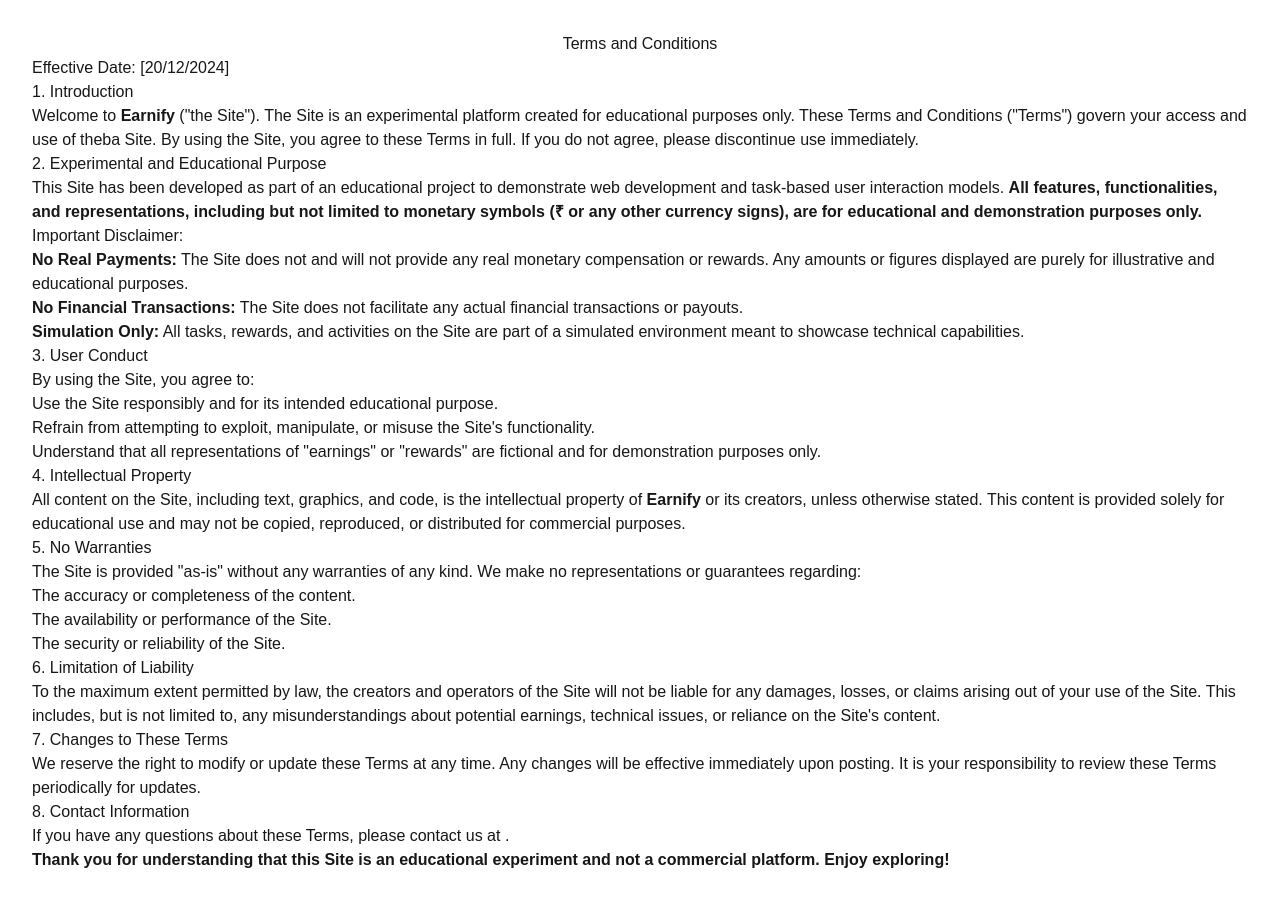
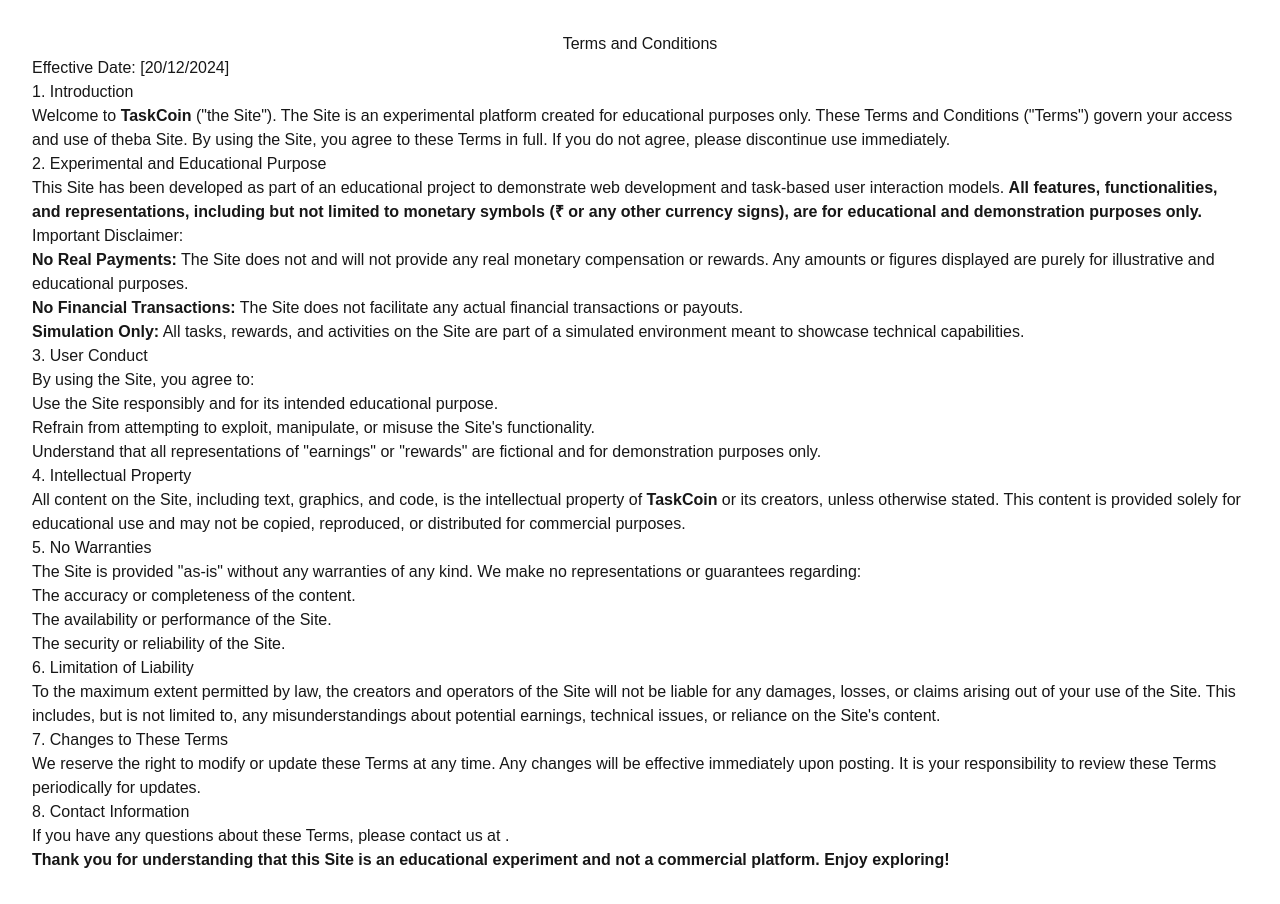
Before and after one commit to patharwataditya/taskcoin-tech, a Next.js app: page /termsandconditions in a window 1280 px wide. Built offline with nearby package versions, Linux system fonts and the light colour scheme.

Commit message:
t&c update

```diff
--- a/app/termsandconditions/page.js
+++ b/app/termsandconditions/page.js
@@ -8,7 +8,7 @@
 
   <h2>1. Introduction</h2>
   <p>
-    Welcome to <strong>Earnify</strong> ("the Site"). The Site is an experimental platform created for
+    Welcome to <strong>TaskCoin</strong> ("the Site"). The Site is an experimental platform created for
     educational purposes only. These Terms and Conditions ("Terms") govern your access and use of theba Site.
     By using the Site, you agree to these Terms in full. If you do not agree, please discontinue use immediately.
   </p>
@@ -39,7 +39,7 @@
 
   <h2>4. Intellectual Property</h2>
   <p>
-    All content on the Site, including text, graphics, and code, is the intellectual property of <strong>Earnify</strong> or its creators, unless otherwise stated. This content is provided solely for educational use and may not be copied, reproduced, or distributed for commercial purposes.
+    All content on the Site, including text, graphics, and code, is the intellectual property of <strong>TaskCoin</strong> or its creators, unless otherwise stated. This content is provided solely for educational use and may not be copied, reproduced, or distributed for commercial purposes.
   </p>
 
   <h2>5. No Warranties</h2>
```
